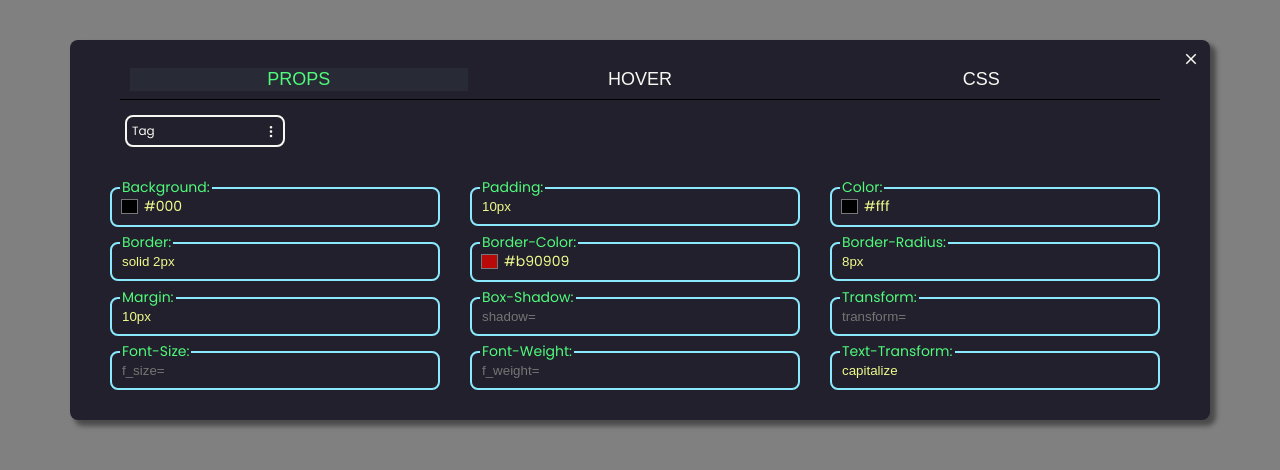
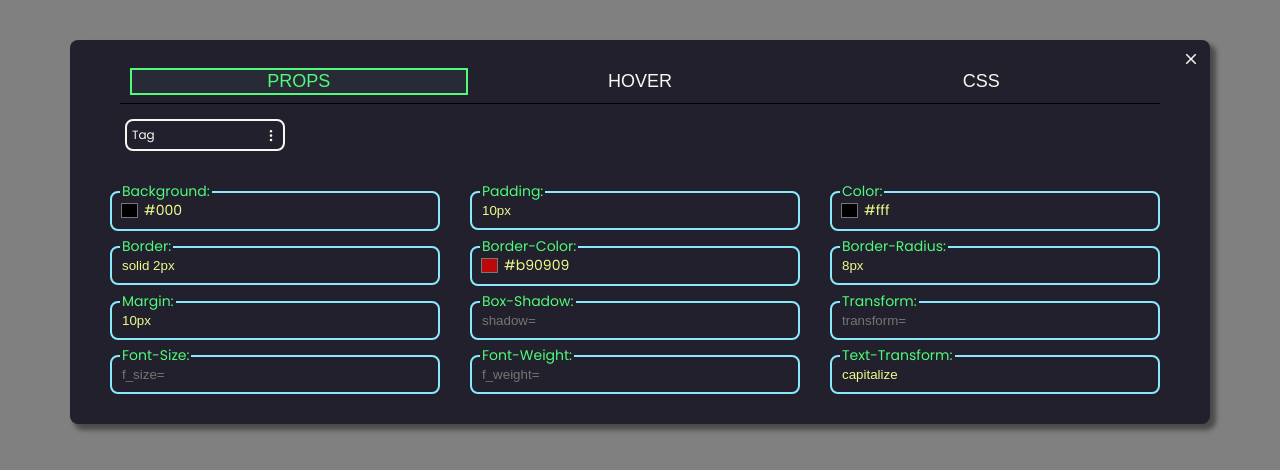
Before and after one commit to PAS20000/PasStyle, a Next.js app: page /demo/components/Form in a window 1280 px wide. Shown: the top 470 px of the page. Built offline with nearby package versions, Linux system fonts and the light colour scheme.

Commit message:
Update index.tsx

```diff
--- a/pages/demo/components/Form/index.tsx
+++ b/pages/demo/components/Form/index.tsx
@@ -133,7 +133,7 @@ const Form = () => {
                     onClick={() => setShowCss(false)}
                     bg={!showCss ? theme.colors.darkGray : 'transparent'}
                     w='33%'
-                    border='none'
+                    border='solid 2px'
                     color={!showCss ? theme.colors.green : theme.colors.white}
                     cursor='pointer'
                     f_size='18px'
```
